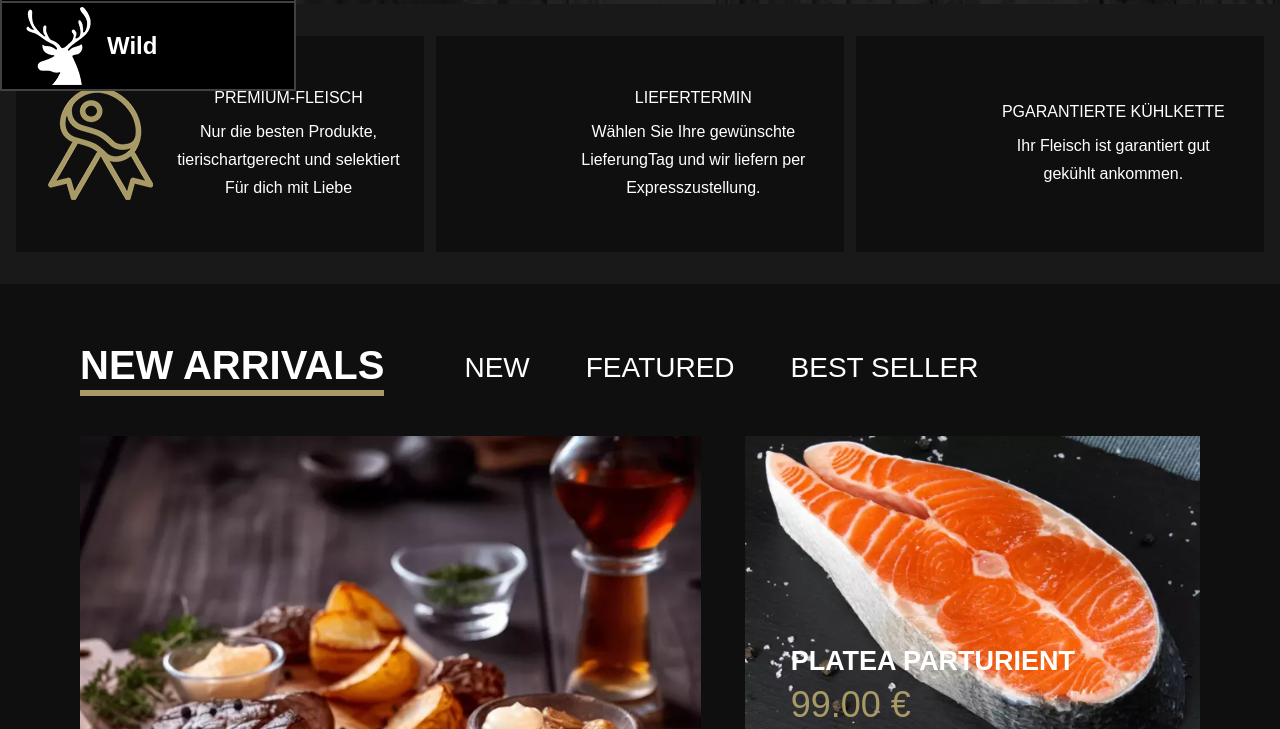
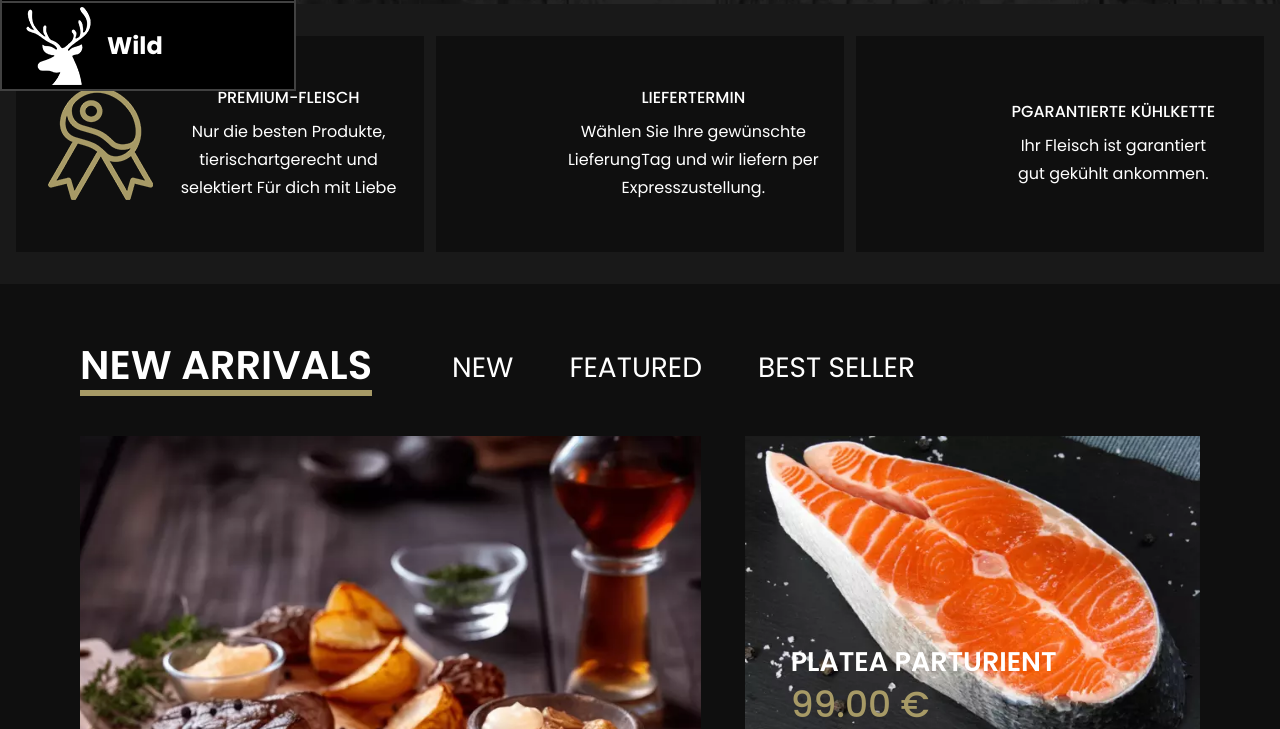
Before and after one commit to vj009007/GCC-landing-page, a website: page index.html in a window 1280 px wide. Shown: the part 793-1522 px from the top of the page. Drawn offline with Linux system fonts and the light colour scheme; a web font is replaced by a local one.

Commit message:
updated font

```diff
--- a/index.html
+++ b/index.html
@@ -17,6 +17,7 @@
 
       <link rel="preconnect" href="https://fonts.googleapis.com">
       <link rel="preconnect" href="https://fonts.gstatic.com" crossorigin>
+      <link href="https://fonts.googleapis.com/css2?family=Poppins:ital,wght@0,400;0,500;0,600;0,700;1,400&display=swap" rel="stylesheet">
    </head>
    <body>
 
--- a/input.css
+++ b/input.css
@@ -2,84 +2,6 @@
 @tailwind components;
 @tailwind utilities;
 
-/* latin-ext */
-@font-face {
-  font-family: 'Poppins';
-  font-style: normal;
-  font-weight: 400;
-  font-display: swap;
-  src: url(https://fonts.gstatic.com/s/poppins/v20/pxiEyp8kv8JHgFVrJJnecmNE.woff2) format('woff2');
-  unicode-range: U+0100-02AF, U+0304, U+0308, U+0329, U+1E00-1E9F, U+1EF2-1EFF, U+2020, U+20A0-20AB, U+20AD-20CF, U+2113, U+2C60-2C7F, U+A720-A7FF;
-}
-/* latin */
-@font-face {
-  font-family: 'Poppins';
-  font-style: normal;
-  font-weight: 400;
-  font-display: swap;
-  src: url(https://fonts.gstatic.com/s/poppins/v20/pxiEyp8kv8JHgFVrJJfecg.woff2) format('woff2');
-  unicode-range: U+0000-00FF, U+0131, U+0152-0153, U+02BB-02BC, U+02C6, U+02DA, U+02DC, U+0304, U+0308, U+0329, U+2000-206F, U+2074, U+20AC, U+2122, U+2191, U+2193, U+2212, U+2215, U+FEFF, U+FFFD;
-}
-/* devanagari */
-
-/* latin-ext */
-@font-face {
-  font-family: 'Poppins';
-  font-style: normal;
-  font-weight: 500;
-  font-display: swap;
-  src: url(https://fonts.gstatic.com/s/poppins/v20/pxiByp8kv8JHgFVrLGT9Z1JlFc-K.woff2) format('woff2');
-  unicode-range: U+0100-02AF, U+0304, U+0308, U+0329, U+1E00-1E9F, U+1EF2-1EFF, U+2020, U+20A0-20AB, U+20AD-20CF, U+2113, U+2C60-2C7F, U+A720-A7FF;
-}
-/* latin */
-@font-face {
-  font-family: 'Poppins';
-  font-style: normal;
-  font-weight: 500;
-  font-display: swap;
-  src: url(https://fonts.gstatic.com/s/poppins/v20/pxiByp8kv8JHgFVrLGT9Z1xlFQ.woff2) format('woff2');
-  unicode-range: U+0000-00FF, U+0131, U+0152-0153, U+02BB-02BC, U+02C6, U+02DA, U+02DC, U+0304, U+0308, U+0329, U+2000-206F, U+2074, U+20AC, U+2122, U+2191, U+2193, U+2212, U+2215, U+FEFF, U+FFFD;
-}
-/* devanagari */
-
-/* latin-ext */
-@font-face {
-  font-family: 'Poppins';
-  font-style: normal;
-  font-weight: 600;
-  font-display: swap;
-  src: url(https://fonts.gstatic.com/s/poppins/v20/pxiByp8kv8JHgFVrLEj6Z1JlFc-K.woff2) format('woff2');
-  unicode-range: U+0100-02AF, U+0304, U+0308, U+0329, U+1E00-1E9F, U+1EF2-1EFF, U+2020, U+20A0-20AB, U+20AD-20CF, U+2113, U+2C60-2C7F, U+A720-A7FF;
-}
-/* latin */
-@font-face {
-  font-family: 'Poppins';
-  font-style: normal;
-  font-weight: 600;
-  font-display: swap;
-  src: url(https://fonts.gstatic.com/s/poppins/v20/pxiByp8kv8JHgFVrLEj6Z1xlFQ.woff2) format('woff2');
-  unicode-range: U+0000-00FF, U+0131, U+0152-0153, U+02BB-02BC, U+02C6, U+02DA, U+02DC, U+0304, U+0308, U+0329, U+2000-206F, U+2074, U+20AC, U+2122, U+2191, U+2193, U+2212, U+2215, U+FEFF, U+FFFD;
-}
-/* devanagari */
-
-/* latin-ext */
-@font-face {
-  font-family: 'Poppins';
-  font-style: normal;
-  font-weight: 700;
-  font-display: swap;
-  src: url(https://fonts.gstatic.com/s/poppins/v20/pxiByp8kv8JHgFVrLCz7Z1JlFc-K.woff2) format('woff2');
-  unicode-range: U+0100-02AF, U+0304, U+0308, U+0329, U+1E00-1E9F, U+1EF2-1EFF, U+2020, U+20A0-20AB, U+20AD-20CF, U+2113, U+2C60-2C7F, U+A720-A7FF;
-}
-/* latin */
-@font-face {
-  font-family: 'Poppins';
-  font-style: normal;
-  font-weight: 700;
-  font-display: swap;
-  src: url(https://fonts.gstatic.com/s/poppins/v20/pxiByp8kv8JHgFVrLCz7Z1xlFQ.woff2) format('woff2');
-  unicode-range: U+0000-00FF, U+0131, U+0152-0153, U+02BB-02BC, U+02C6, U+02DA, U+02DC, U+0304, U+0308, U+0329, U+2000-206F, U+2074, U+20AC, U+2122, U+2191, U+2193, U+2212, U+2215, U+FEFF, U+FFFD;
-}
 
 @layer base {
   .container {
```
